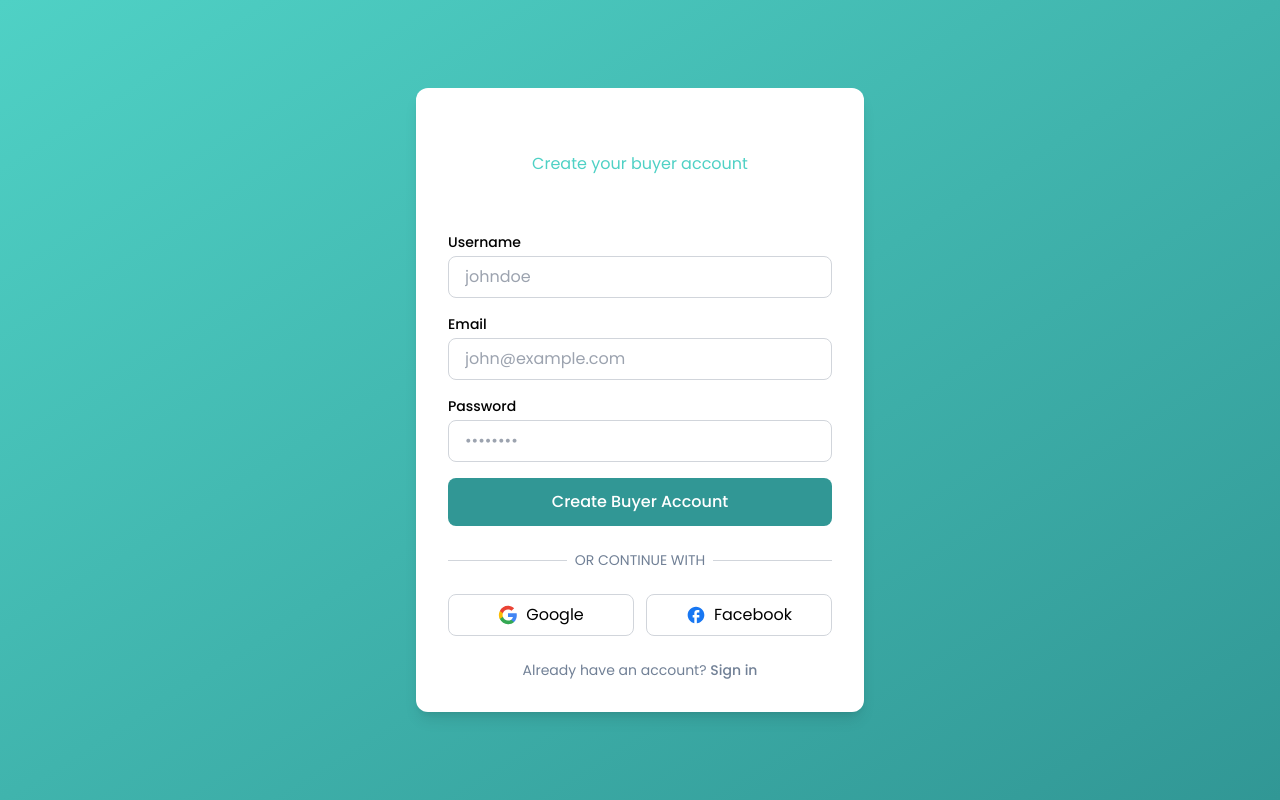
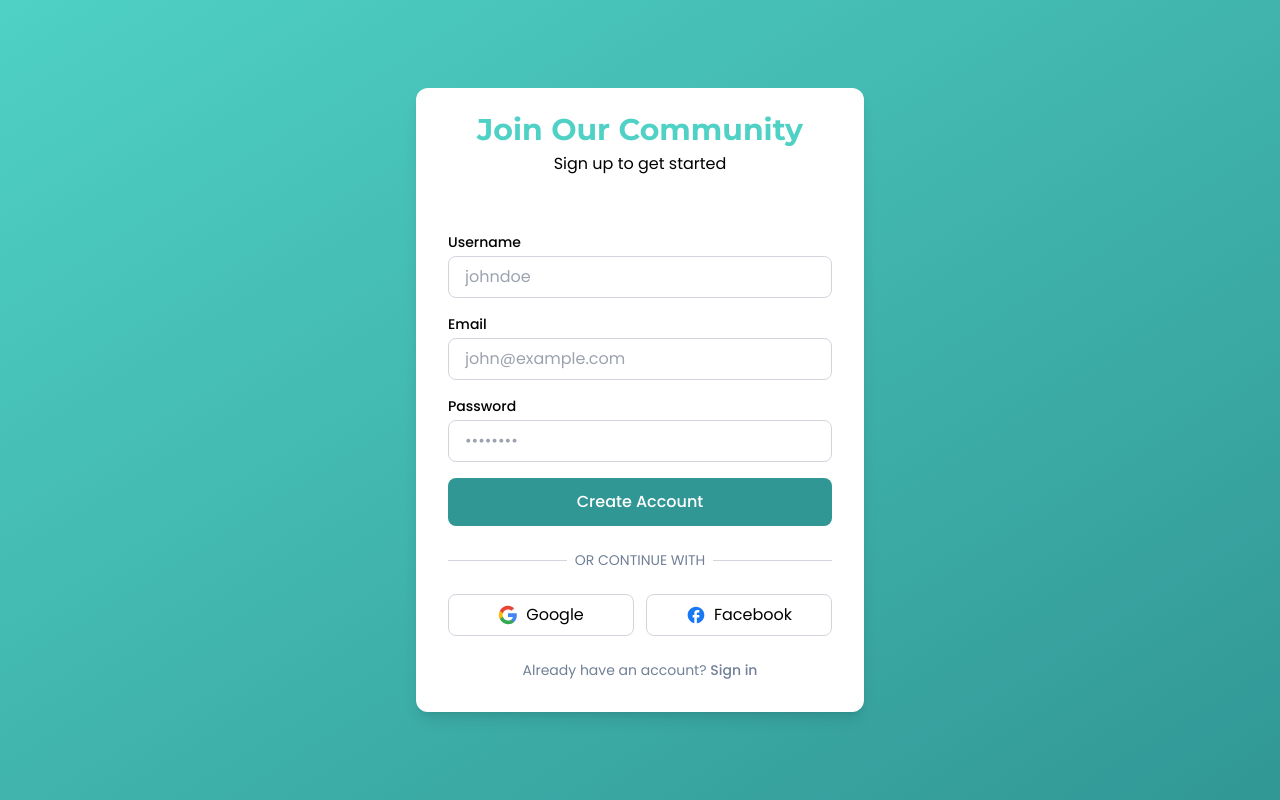
Before and after one commit to Cabdinasir64/BuyNGo, a React (Vite) app: page / in a window 1280 px wide. Built offline with nearby package versions, Linux system fonts and the light colour scheme; the HTML template or start-up script is replaced by a standard one.

Commit message:
i remove comment, and i change naviagte , and i change h1 and p and hovers colrs, and bg

```diff
--- a/src/auth/signup.jsx
+++ b/src/auth/signup.jsx
@@ -60,7 +60,7 @@ export default function Signup() {
     });
     const [isLoading, setIsLoading] = useState(false);
 
-    // Check if username/email exists (Firebase v8)
+    // Check if username/email exists
     const checkUnique = async (field, value) => {
         const snapshot = await firebase
             .firestore()
@@ -109,7 +109,7 @@ export default function Signup() {
         return valid;
     };
 
-    // Handle Signup (Firebase v8)
+    // Handle Signup
     const handleSubmit = async (e) => {
         e.preventDefault();
         setError("");
@@ -129,7 +129,7 @@ export default function Signup() {
                     lastLogin: firebase.firestore.FieldValue.serverTimestamp(),
                 });
 
-                navigate(`/${formData.role}/dashboard`);
+                navigate(`/signin`);
             } catch (err) {
                 setError(err.message);
             } finally {
@@ -140,7 +140,7 @@ export default function Signup() {
         }
     };
 
-    // Social Login (Firebase v8)
+    // Social Login
     const handleSocialLogin = async (provider) => {
         try {
             setIsLoading(true);
@@ -168,13 +168,13 @@ export default function Signup() {
                     .set({
                         username: user.displayName || user.email.split("@")[0],
                         email: user.email,
-                        role: "buyer", // Default role for social login
+                        role: "buyer",
                         createdAt: firebase.firestore.FieldValue.serverTimestamp(),
                         lastLogin: firebase.firestore.FieldValue.serverTimestamp(),
                     });
             }
 
-            navigate("/buyer/dashboard");
+            navigate("/");
         } catch (err) {
             setError(err.message);
         } finally {
@@ -187,10 +187,10 @@ export default function Signup() {
             <div className="bg-white rounded-xl shadow-lg w-full max-w-md overflow-hidden">
                 {/* Header with Branding */}
                 <div className="bg-primary-DEFAULT p-6 text-center">
-                    <h1 className="text-2xl sm:text-3xl font-heading font-bold text-white">
-                        Join BuyNGo
+                    <h1 className="text-2xl sm:text-3xl font-heading font-bold text-primary-light">
+                        Join Our Community
                     </h1>
-                    <p className="text-primary-light mt-1">Create your buyer account</p>
+                    <p className="text-primary-DEFAULT mt-1">Sign up to get started</p>
                 </div>
 
                 <div className="p-6 sm:p-8">
@@ -221,7 +221,7 @@ export default function Signup() {
                                 }}
                                 className={`w-full px-4 py-2 rounded-lg border focus:outline-none focus:ring-2 ${errors.username
                                     ? "border-accent-red focus:ring-accent-red/30"
-                                    : "border-gray-300 focus:border-primary-DEFAULT focus:ring-primary-light/30"
+                                    : "border-gray-300 focus:border-primary-DEFAULT focus:ring-primary-light/50"
                                     }`}
                                 placeholder="johndoe"
                                 autoComplete="username"
@@ -251,7 +251,7 @@ export default function Signup() {
                                 }}
                                 className={`w-full px-4 py-2 rounded-lg border focus:outline-none focus:ring-2 ${errors.email
                                     ? "border-accent-red focus:ring-accent-red/30"
-                                    : "border-gray-300 focus:border-primary-DEFAULT focus:ring-primary-light/30"
+                                    : "border-gray-300 focus:border-primary-DEFAULT focus:ring-primary-light/50"
                                     }`}
                                 placeholder="john@example.com"
                                 autoComplete="email"
@@ -279,7 +279,7 @@ export default function Signup() {
                                 }}
                                 className={`w-full px-4 py-2 rounded-lg border focus:outline-none focus:ring-2 ${errors.password
                                     ? "border-accent-red focus:ring-accent-red/30"
-                                    : "border-gray-300 focus:border-primary-DEFAULT focus:ring-primary-light/30"
+                                    : "border-gray-300 focus:border-primary-DEFAULT focus:ring-primary-light/50"
                                     }`}
                                 placeholder="••••••••"
                                 autoComplete="new-password"
@@ -325,7 +325,7 @@ export default function Signup() {
                                     Creating account...
                                 </span>
                             ) : (
-                                "Create Buyer Account"
+                                "Create Account"
                             )}
                         </button>
                     </form>
```
